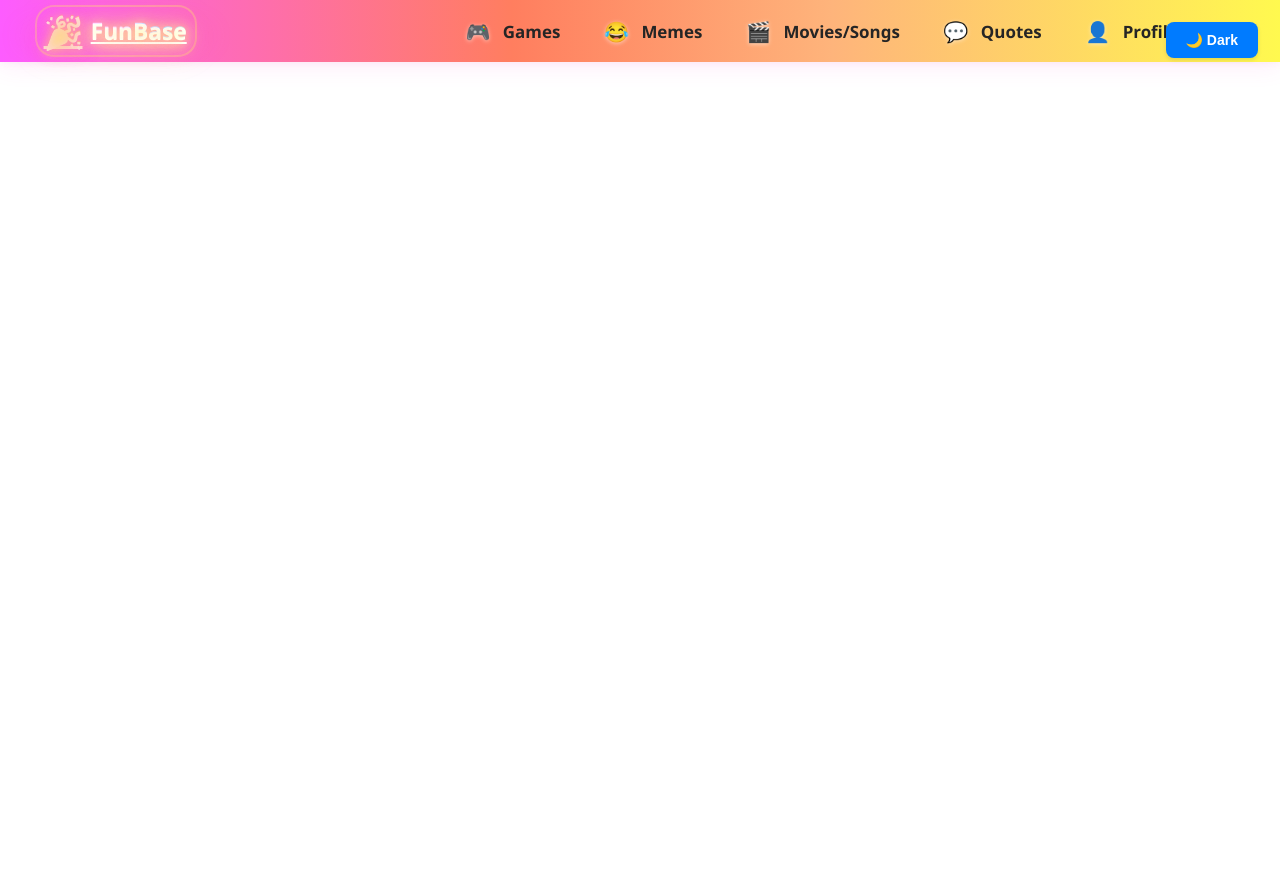
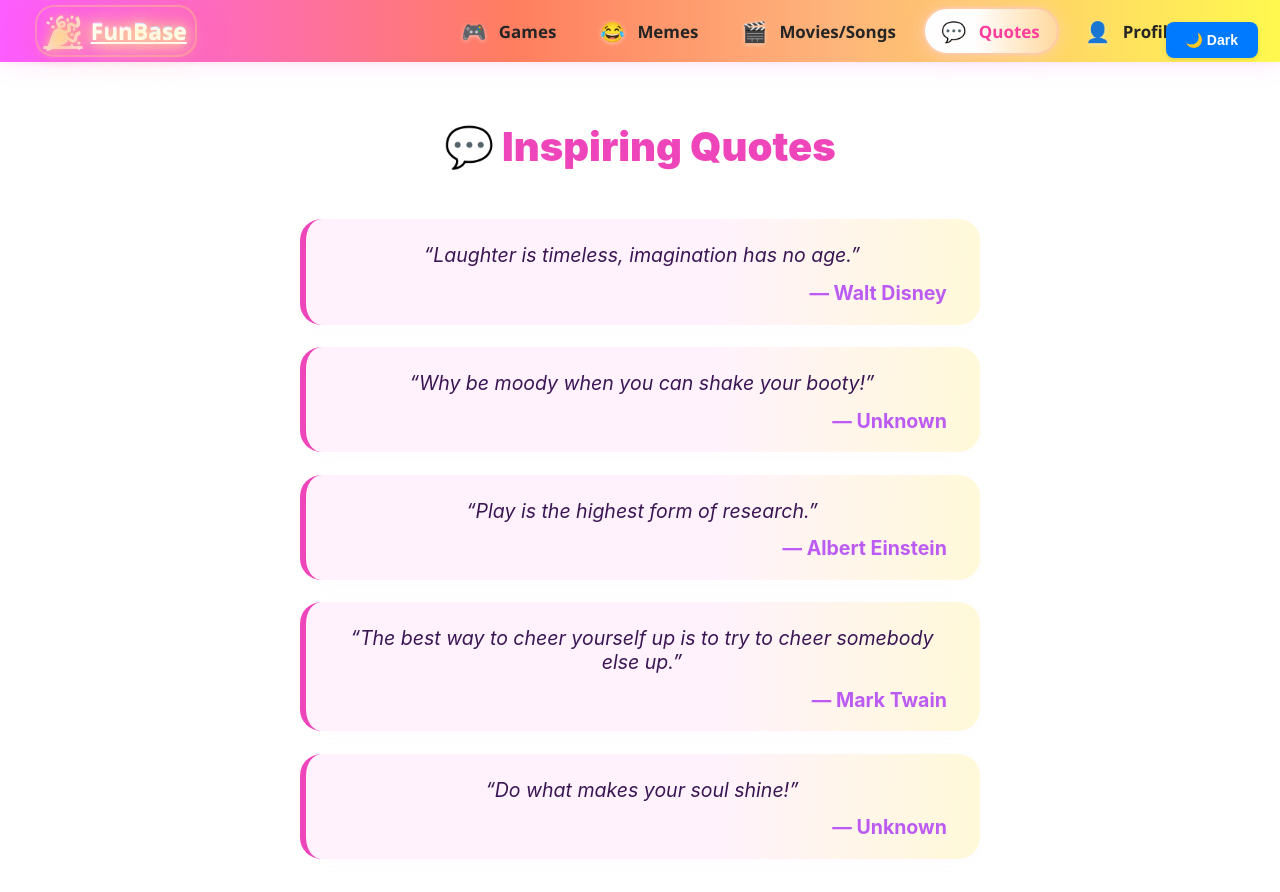
Before and after one commit to Workflow-Manager-admin/entertainsphere-88955-2896694e, a React (Create React App) app in the folder funbase_frontend/: page /quotes in a window 1280 px wide. Before the commit the page ends 800 px from the top, so only its background shows below. Built offline with nearby package versions, Linux system fonts and the light colour scheme; the HTML template or start-up script is replaced by a standard one.

Commit message:
CheckPoint

```diff
--- a/funbase_frontend/src/App.js
+++ b/funbase_frontend/src/App.js
@@ -4,6 +4,7 @@ import Navbar from './Navbar';
 import Home from './Home';
 import Memes from './Memes';
 import MovieSong from './MovieSong';
+import Quotes from './Quotes';
 import './App.css';
 import './Navbar.css';
 import './Home.css';
@@ -38,6 +39,7 @@ function App() {
           <Route path="/" element={<Home />} />
           <Route path="/memes" element={<Memes />} />
           <Route path="/moviesongs" element={<MovieSong />} />
+          <Route path="/quotes" element={<Quotes />} />
         </Routes>
       </div>
     </Router>
--- a/funbase_frontend/src/Navbar.js
+++ b/funbase_frontend/src/Navbar.js
@@ -21,7 +21,7 @@ function Navbar() {
     { icon: "🎮", label: "Games", path: "/" }, // For now, Games points to Home
     { icon: "😂", label: "Memes", path: "/memes" },
     { icon: "🎬", label: "Movies/Songs", path: "/moviesongs" },
-    { icon: "💬", label: "Quotes", path: "#" },
+    { icon: "💬", label: "Quotes", path: "/quotes" },
   ];
 
   // PUBLIC_INTERFACE
--- /dev/null
+++ b/funbase_frontend/src/Quotes.js
@@ -0,0 +1,66 @@
+import React from "react";
+
+/**
+ * PUBLIC_INTERFACE
+ * Quotes page for FunBase – featuring motivational and funny quotes.
+ * This will become the component shown when navigating to /quotes via the navigation bar.
+ */
+function Quotes() {
+  const QUOTES = [
+    { text: "Laughter is timeless, imagination has no age.", author: "Walt Disney" },
+    { text: "Why be moody when you can shake your booty!", author: "Unknown" },
+    { text: "Play is the highest form of research.", author: "Albert Einstein" },
+    { text: "The best way to cheer yourself up is to try to cheer somebody else up.", author: "Mark Twain" },
+    { text: "Do what makes your soul shine!", author: "Unknown" }
+  ];
+
+  return (
+    <main className="funbase-quotes-page" style={{ minHeight: "90vh", padding: "2.1em 0.4em" }}>
+      <h1 style={{
+        fontSize: "2.5em",
+        fontWeight: "900",
+        color: "#ee45ba",
+        marginBottom: "1.2em",
+        textAlign: "center"
+      }}>
+        💬 Inspiring Quotes
+      </h1>
+      <div style={{
+        maxWidth: 680,
+        margin: "0 auto",
+        display: "flex",
+        flexDirection: "column",
+        gap: "1.4em"
+      }}>
+        {QUOTES.map((q, i) => (
+          <blockquote key={q.text} style={{
+            background: "linear-gradient(92deg, #fff2fd 60%, #fffbcf 110%)",
+            borderLeft: "6px solid #ee45ba",
+            borderRadius: "1.1em",
+            padding: "1.23em 1.7em 1em 1.6em",
+            margin: 0,
+            boxShadow: "0 2px 14px #ffeaff24",
+            fontSize: "1.22em",
+            position: "relative",
+            color: "#3a1654",
+            fontStyle: "italic"
+          }}>
+            “{q.text}”
+            <footer style={{
+              fontStyle: "normal",
+              fontWeight: "bold",
+              opacity: 0.82,
+              marginTop: "0.7em",
+              color: "#ae3af6",
+              textAlign: "right"
+            }}>
+              — {q.author}
+            </footer>
+          </blockquote>
+        ))}
+      </div>
+    </main>
+  );
+}
+
+export default Quotes;
```
Also changed, not shown: 1 other file (tests, documents, lock files or other folders).
